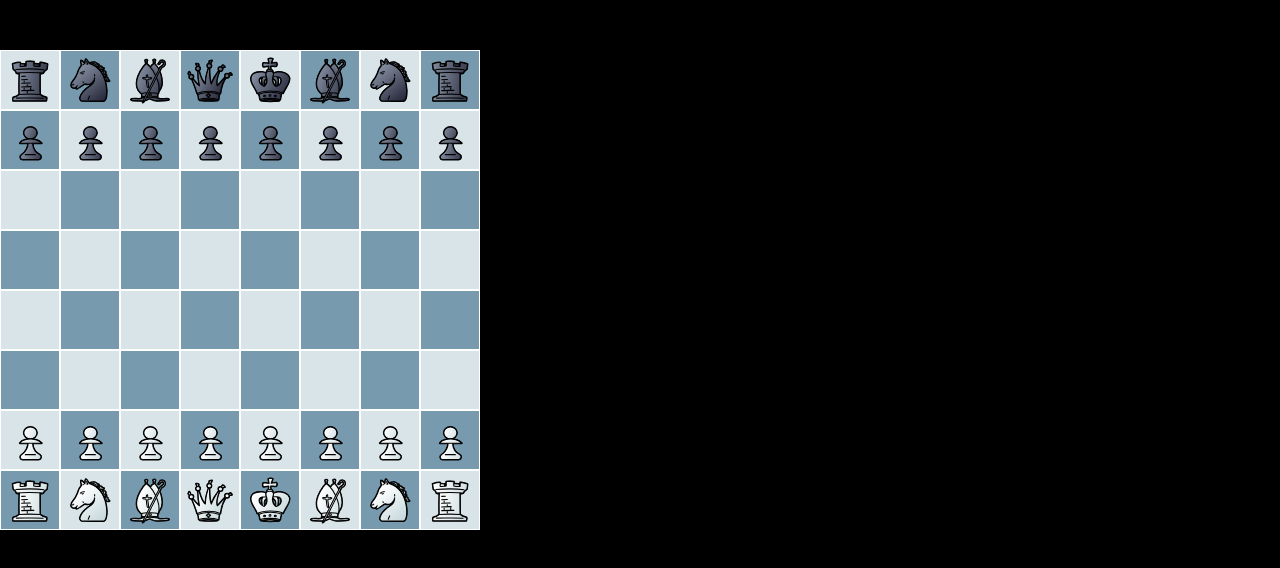
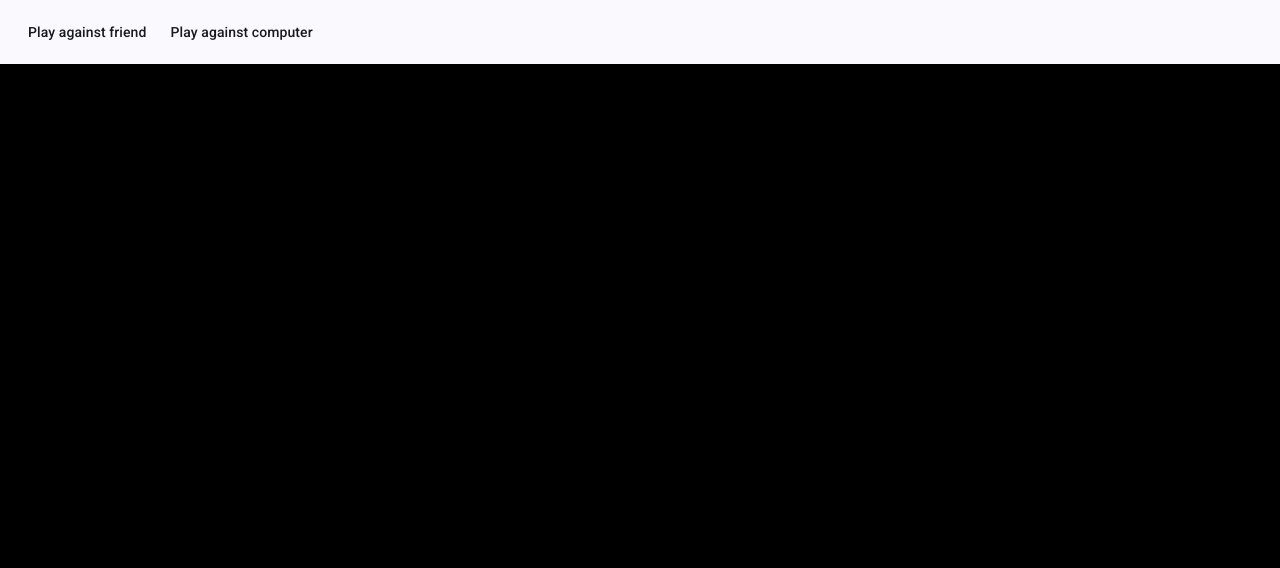
Before and after one commit to tianyachen/chess-game, an Angular app: page / in a window 1280 px wide. Shown: the top 568 px of the page. Built offline with nearby package versions, Linux system fonts and the light colour scheme.

Commit message:
added routing to navigate between pvp mode and pvc mode

```diff
--- a/src/app/app.component.html
+++ b/src/app/app.component.html
@@ -1 +1 @@
-<app-chess-board></app-chess-board>
+<app-nav-menu></app-nav-menu>
--- a/src/app/app.config.ts
+++ b/src/app/app.config.ts
@@ -1,8 +1,13 @@
 import { ApplicationConfig, provideZoneChangeDetection } from '@angular/core';
 import { provideRouter } from '@angular/router';
+import { provideHttpClient } from '@angular/common/http';
 
 import { routes } from './app.routes';
 
 export const appConfig: ApplicationConfig = {
-  providers: [provideZoneChangeDetection({ eventCoalescing: true }), provideRouter(routes)]
+  providers: [
+    provideZoneChangeDetection({ eventCoalescing: true }),
+    provideRouter(routes),
+    provideHttpClient(),
+  ],
 };
--- a/src/app/app.routes.ts
+++ b/src/app/app.routes.ts
@@ -1,3 +1,16 @@
 import { Routes } from '@angular/router';
+import { ChessBoardComponent } from './modules/chess-board/chess-board.component';
+import { ComputerModeComponent } from './modules/computer-mode/computer-mode.component';
 
-export const routes: Routes = [];
+export const routes: Routes = [
+  {
+    path: 'against-friend',
+    component: ChessBoardComponent,
+    title: 'Play against friend',
+  },
+  {
+    path: 'against-computer',
+    component: ComputerModeComponent,
+    title: 'Play against computer',
+  },
+];
```
Also changed, not shown: src/app/app.component.ts (+5 -3 lines).
